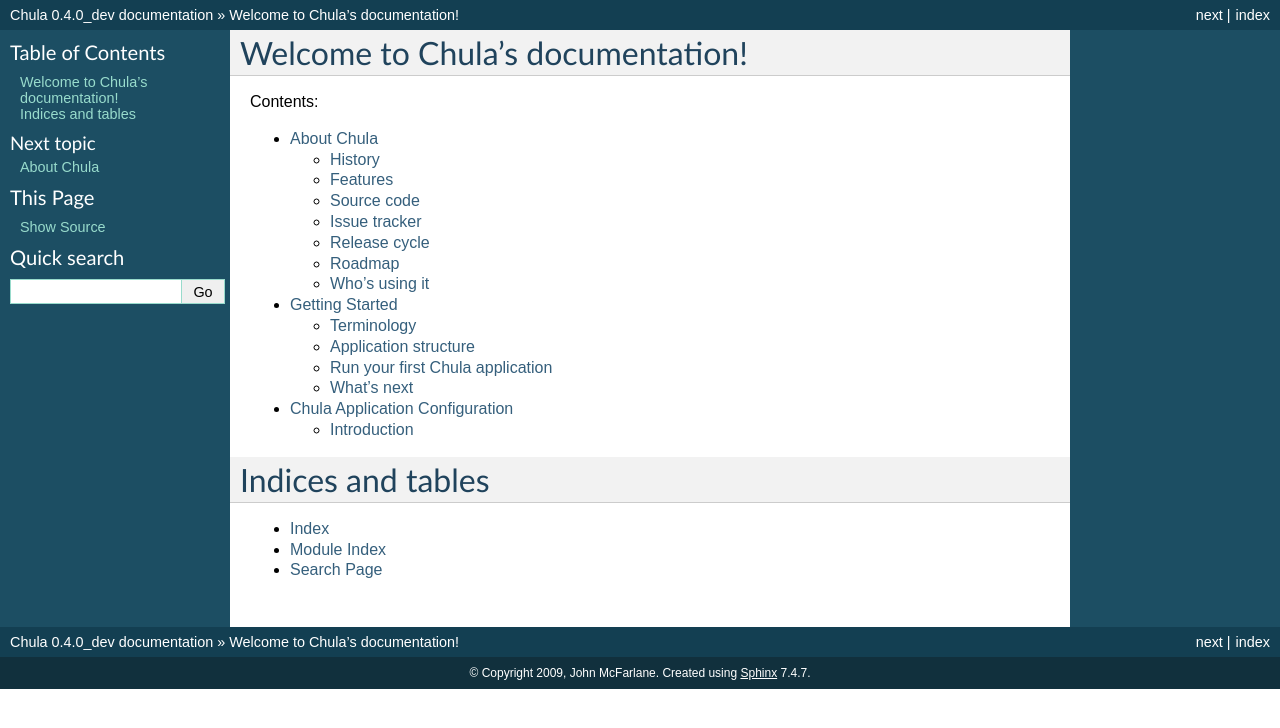
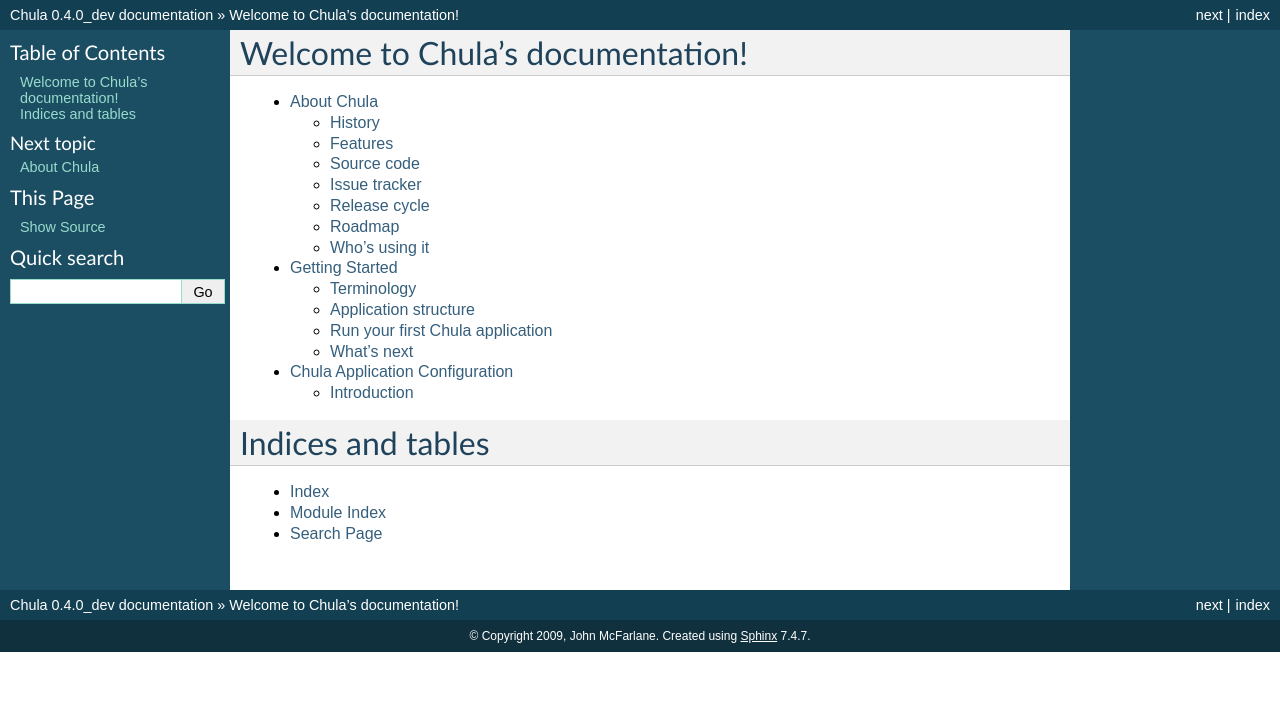
Before and after one commit to jmcfarlane/chula, a Sphinx documentation site: the page built from docs/index.rst, in a window 1280 px wide. Shown: the top 728 px of the page. Built offline with Sphinx 7.4.7, drawn with Linux system fonts in a browser that asks for light colours.

```diff
--- a/docs/getting_started/index.rst
+++ b/docs/getting_started.rst
@@ -76,4 +76,4 @@ When creating your own application is's going to be important that you
 understand the configuration options available.  You'll also want to
 learn more about featues available, and how to use them.
 
-.. include:: ../links.rst
+.. include:: links.rst
--- a/docs/index.rst
+++ b/docs/index.rst
@@ -6,13 +6,11 @@
 Welcome to Chula's documentation!
 =================================
 
-Contents:
-
 .. toctree::
    :maxdepth: 2
 
    about.rst
-   getting_started/index.rst
+   getting_started.rst
    configuration.rst
 
 Indices and tables
```
